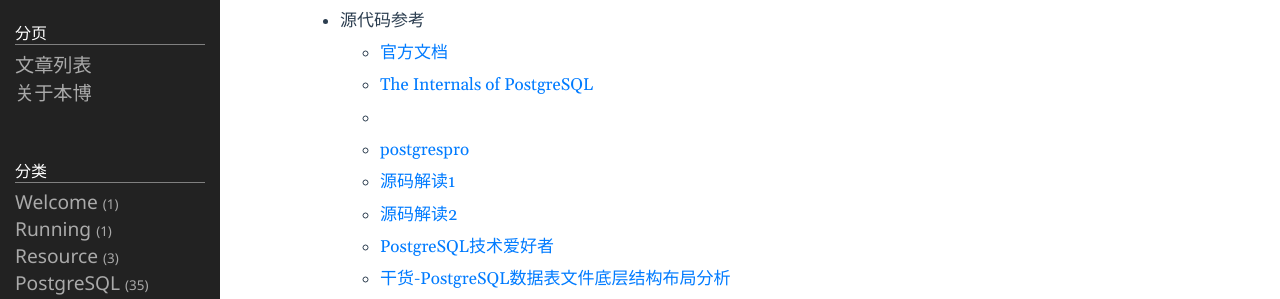
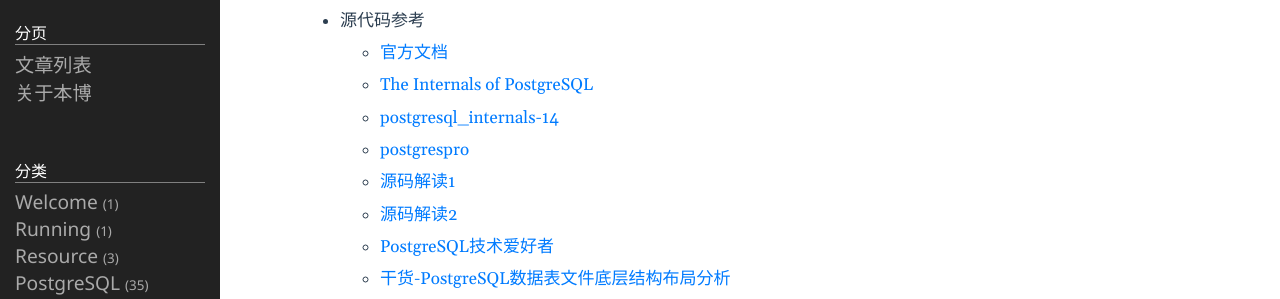
Before and after one commit to yejinp/yejinp.github.io, a Jekyll site: the page built from _posts/2022-10-23-postgresql参考资料.markdown, in a window 1280 px wide. Shown: the part 167-466 px from the top of the page. Built offline with Jekyll 4.4.1, drawn with Linux system fonts in a browser that asks for light colours.

Commit message:
fix reference

```diff
--- a/_posts/2022-10-23-postgresql参考资料.markdown
+++ b/_posts/2022-10-23-postgresql参考资料.markdown
@@ -11,7 +11,7 @@
 
   - [The Internals of PostgreSQL](https://www.interdb.jp/pg/index.html)
 
-  - [](https://edu.postgrespro.com/)
+  - [postgresql_internals-14](https://edu.postgrespro.com/)
 
   - [postgrespro](https://postgrespro.com/blog/pgsql/3994098)
 
```
